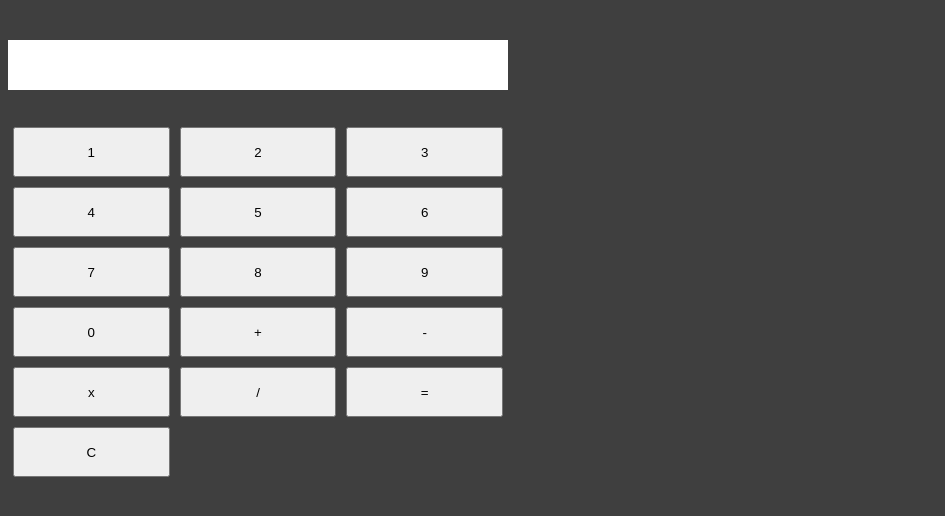
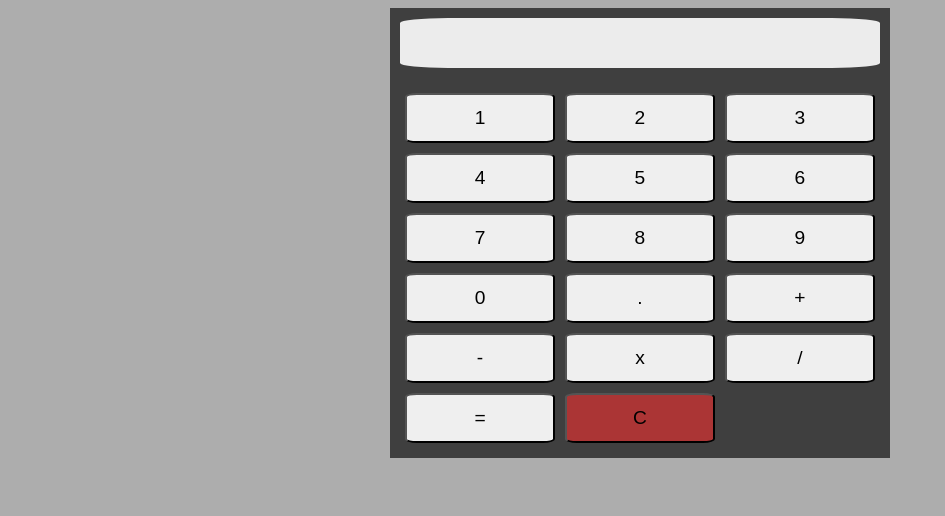
Before and after one commit to bugra52/calculator, a plain HTML site: page index.html in a window 1280 px wide. Shown: the whole page, without its empty margins (0-945 px from the left). Drawn offline with Linux system fonts and the light colour scheme.

Commit message:
new button / design
added . button for decimal numbers
gave the clear button a new color

```diff
--- a/index.html
+++ b/index.html
@@ -9,6 +9,7 @@
 <body>
 <div class="calc">
     <p id="screen"></p>
+    <div class="buttons">
     <button class="btn" onclick="addToVariable('1')">1</button>
     <button class="btn" onclick="addToVariable('2')">2</button>
     <button class="btn" onclick="addToVariable('3')">3</button>
@@ -19,12 +20,14 @@
     <button class="btn" onclick="addToVariable('8')">8</button>
     <button class="btn" onclick="addToVariable('9')">9</button>
     <button class="btn" onclick="addToVariable('0')">0</button>
+    <button class="btn" onclick="addToVariable('.')">.</button>
     <button class="btn" onclick="addToOperator('+')">+</button>
     <button class="btn" onclick="addToOperator('-')">-</button>
     <button class="btn" onclick="addToOperator('*')">x</button>
     <button class="btn" onclick="addToOperator('/')">/</button>
     <button class="btn" onclick="operate(operator, firstNumber, secondNumber)">=</button>
-    <button class="btn" onclick="resetVariable()">C</button>
+    <button class="btn" id="clear" onclick="resetVariable()">C</button>
+</div>
 </div>
 <script src="script.js">
 
--- a/script.js
+++ b/script.js
@@ -98,12 +98,17 @@ function operate(op, a, b) {
             console.log("Ergebnis " + result)
             return result;
         case '/':
+            if(secondNumber !== 0){
             var result = divide(firstNumber, secondNumber)
             firstNumber = result;
             secondNumber = '';
             document.getElementById('screen').innerText = result;
             console.log("Ergebnis " + result)
-            return result;
+            return result;}
+            else {
+                document.getElementById('screen').innerText = "Error";
+                alert("You cant divide by 0")
+            }
     }
     console.log("ende")
 }
--- a/styles.css
+++ b/styles.css
@@ -1,13 +1,20 @@
 body{
-  background-color: rgb(63, 63, 63);
+  background-color: rgb(173, 173, 173);
 }
 
 
 #screen{
-  background-color: white;
+  background-color: rgb(236, 236, 236);
   width: 500px;
   height: 50px;
   font-size: xx-large;
+  margin: 10px;
+  text-align: right;
+  line-height: 50px;
+  border-radius: 10%;
+
+
+
 }
 
 .calc {
@@ -15,12 +22,32 @@ body{
     flex-wrap: wrap;
     justify-content: space-between;
     width: 500px;
+    margin: auto;
+    background-color: rgb(63, 63, 63);
 
   }
+
+.buttons {
+  display: flex;
+  flex-wrap: wrap;
+  margin: 10px;
+
+
+
+}
 
 .btn {
     flex: 0 0 calc(33.33% - 10px);
     margin: 5px;
     width: 50px;
     height: 50px;
+    font-size: larger;
+    border-radius: 8%;
+
   }
+
+
+  #clear{
+    background-color: rgba(255, 46, 46, 0.562);
+    color: black;
+  }
```
